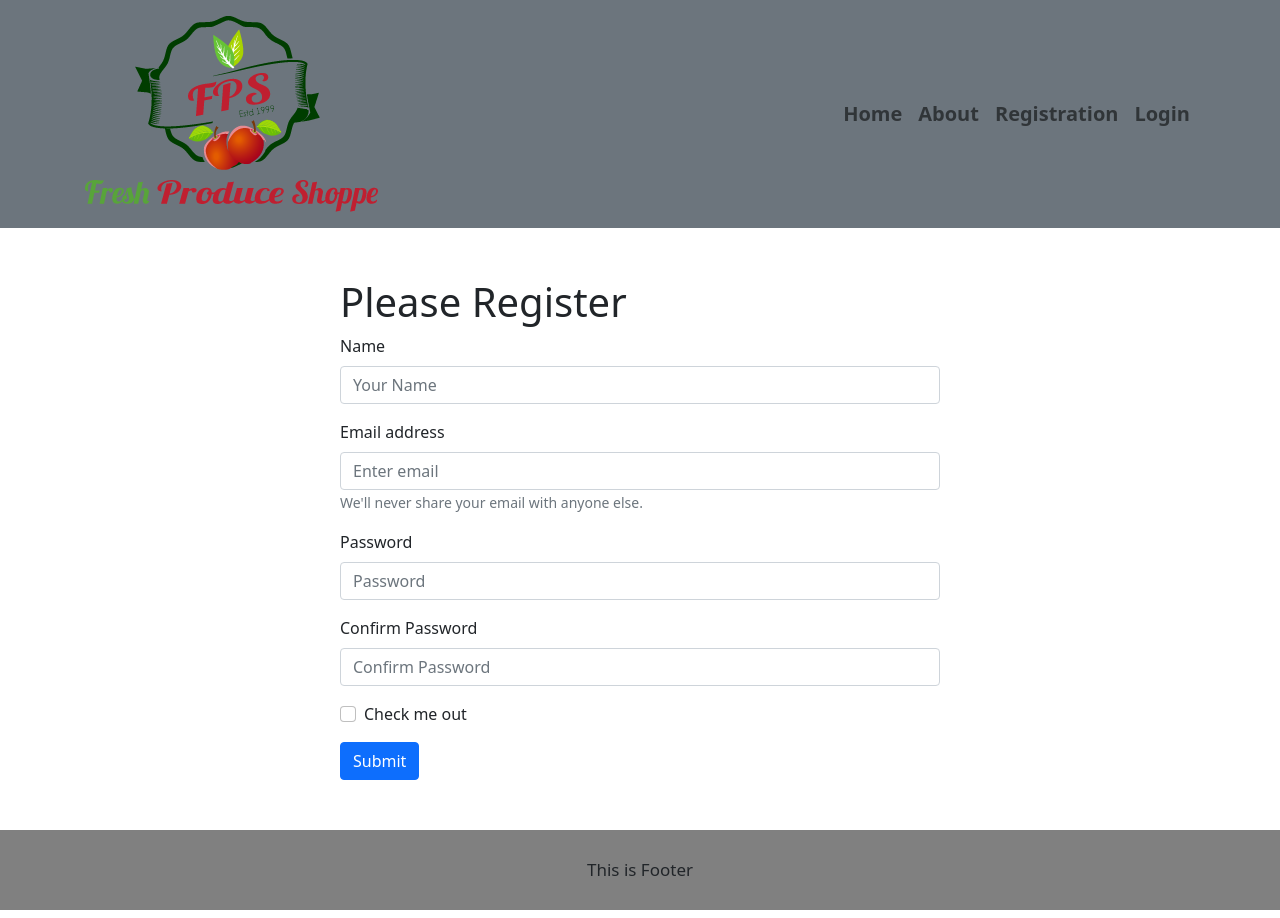
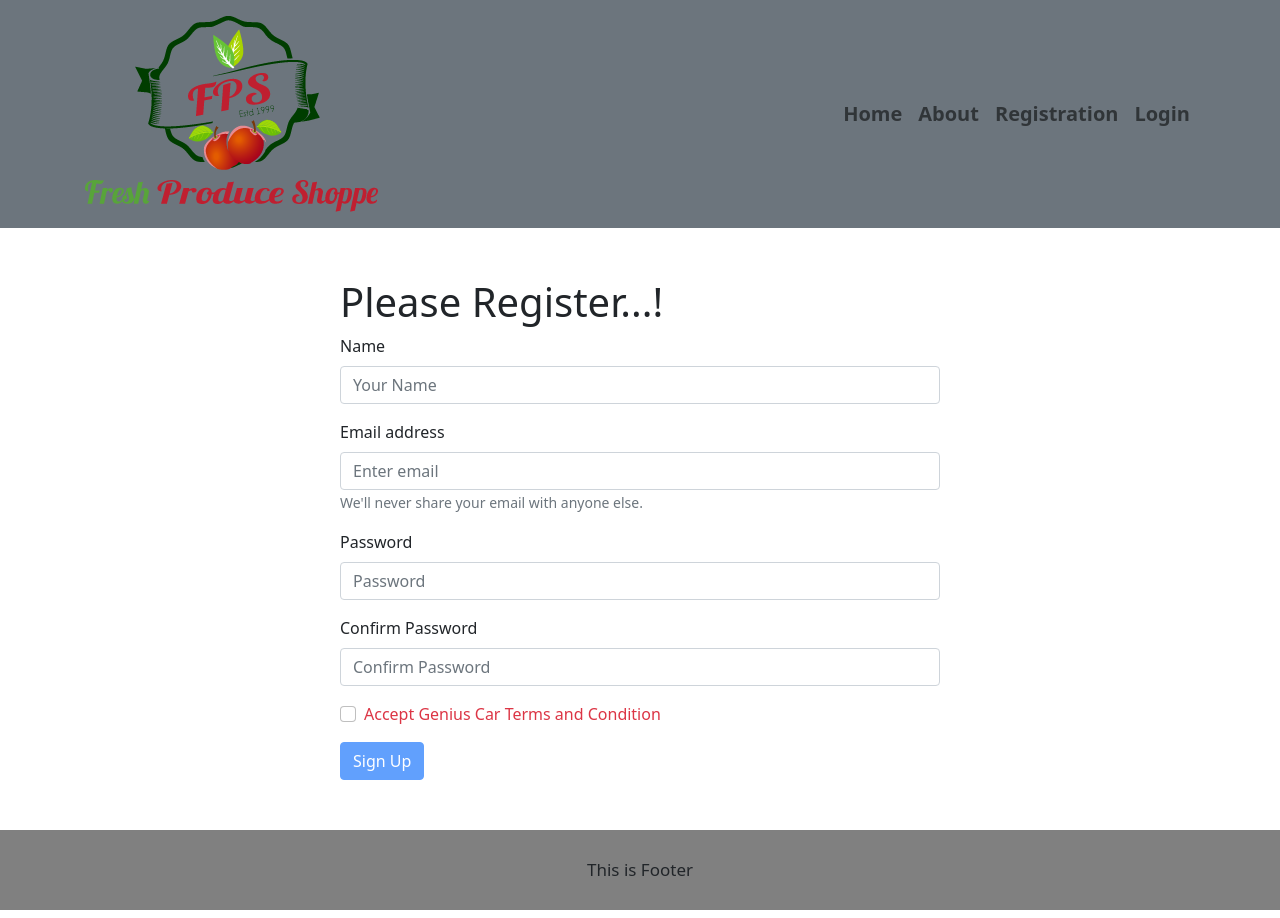
Before and after one commit to Anirbanjyoti/fruits_market_client, a React (Create React App) app: page /registration in a window 1280 px wide. Built offline with nearby package versions, Linux system fonts and the light colour scheme; no server answers.

Commit message:
Email Password registration complete with firebase authentication

```diff
--- a/src/Pages/Inventory/Inventory.js
+++ b/src/Pages/Inventory/Inventory.js
@@ -72,7 +72,7 @@ const Inventory = () => {
         {products.map((p) => (
         <div key={p._id} p={p} className="inventory-product">
           <img src={p.img} alt='images'></img><br></br>
-          {p.name}<button onClick={() => handleDelete(p._id)}  className="btn btn-danger">Delete</button>
+          <p>{p.name}</p><button onClick={() => handleDelete(p._id)}  className="btn btn-danger">Delete</button>
           </div>
         ))}
       </div>
--- a/src/Pages/Register/Register.js
+++ b/src/Pages/Register/Register.js
@@ -1,23 +1,64 @@
-import React from "react";
+import React, { useState } from "react";
 import Button from "react-bootstrap/Button";
 import Form from "react-bootstrap/Form";
+import Loading from "../Shared/Loading/Loading";
+import { ToastContainer, toast } from "react-toastify";
+import "react-toastify/dist/ReactToastify.css";
+import { useCreateUserWithEmailAndPassword, useUpdateProfile } from "react-firebase-hooks/auth";
+import auth from "../../firebase.init";
 import PagesHeader from "../PagesHeader/PagesHeader";
 
 const Register = () => {
+  // const navigate = useNavigate();
+  const [createUserWithEmailAndPassword, user, loading] =
+    useCreateUserWithEmailAndPassword(auth, { sendEmailVerification: true });
+  const [updateProfile, updating, updateEerror] = useUpdateProfile(auth);
+  // const [token] = useToken(user);
+  const [error, setError] = useState(" ");
+  const [agree, setAgree] = useState(false);
+
+
+  const handleCreateUser = async (event) => {
+    event.preventDefault();
+    const displayName = event.target.name.value;
+    const email = event.target.email.value;
+    const password = event.target.password.value;
+    const confirmPassword = event.target.confirmPassword.value;
+    // const agree = event.target.terms.checked;
+
+    await createUserWithEmailAndPassword(email, password);
+    await updateProfile({ displayName });
+    // navigate("/home");
+
+    if (!agree) {
+      setError("Please checked the terms and condition!");
+    }
+    if (password !== confirmPassword) {
+      setError("Your Password and Confirm Password does not match !");
+      return;
+    }
+    if (password.length < 6) {
+      setError("Password must be six character or more !");
+      return;
+    }
+  };
+  if(loading || updating){
+    return <Loading></Loading>
+  };
   return (
     <div>
     <PagesHeader></PagesHeader>
     <div style={{ width: "600px", margin:'50px auto' }}>
-      <h1>Please Register</h1>
-      <Form>
+      <h1>Please Register...!</h1>
+      <Form onSubmit={handleCreateUser}>
       <Form.Group className="mb-3" controlId="formBasicText">
           <Form.Label>Name</Form.Label>
-          <Form.Control type="text" placeholder="Your Name" />
+          <Form.Control name="name" type="text" placeholder="Your Name" />
         </Form.Group>
 
         <Form.Group className="mb-3" controlId="formBasicEmail">
           <Form.Label>Email address</Form.Label>
-          <Form.Control type="email" placeholder="Enter email" />
+          <Form.Control name="email" type="email" placeholder="Enter email" />
           <Form.Text className="text-muted">
             We'll never share your email with anyone else.
           </Form.Text>
@@ -25,21 +66,34 @@ const Register = () => {
 
         <Form.Group className="mb-3" controlId="formBasicPassword">
           <Form.Label>Password</Form.Label>
-          <Form.Control type="password" placeholder="Password" />
+          <Form.Control name="password" type="password" placeholder="Password" />
         </Form.Group>
 
         <Form.Group className="mb-3" controlId="formBasicConfPassword">
           <Form.Label>Confirm Password</Form.Label>
-          <Form.Control type="password" placeholder="Confirm Password" />
+          <Form.Control name="confirmPassword" type="password" placeholder="Confirm Password" />
         </Form.Group>
         <Form.Group className="mb-3" controlId="formBasicCheckbox">
-          <Form.Check type="checkbox" label="Check me out" />
+          <Form.Check
+          onClick={() => setAgree(!agree)}
+                name="terms"
+                type="checkbox"
+                label="Accept Genius Car Terms and Condition"
+                // Conditional css class
+                // method one
+                // className={agree ? 'text-primary' : 'text-danger'}
+                // Method two
+                className={`${agree ? "text-primary" : "text-danger"}`}
+
+          />
         </Form.Group>
-        <Button variant="primary" type="submit">
-          Submit
+        <p className="text-danger">{error}</p>
+        <Button disabled={!agree} variant="primary" type="submit">
+          Sign Up
         </Button>
       </Form>
     </div>
+    <ToastContainer></ToastContainer>
     </div>
   );
 };
```
Also changed, not shown: src/Pages/Shared/NotFound/NotFound.js (added, +13 -0 lines), src/Pages/Shared/NotFound/NotFound.css (added).
